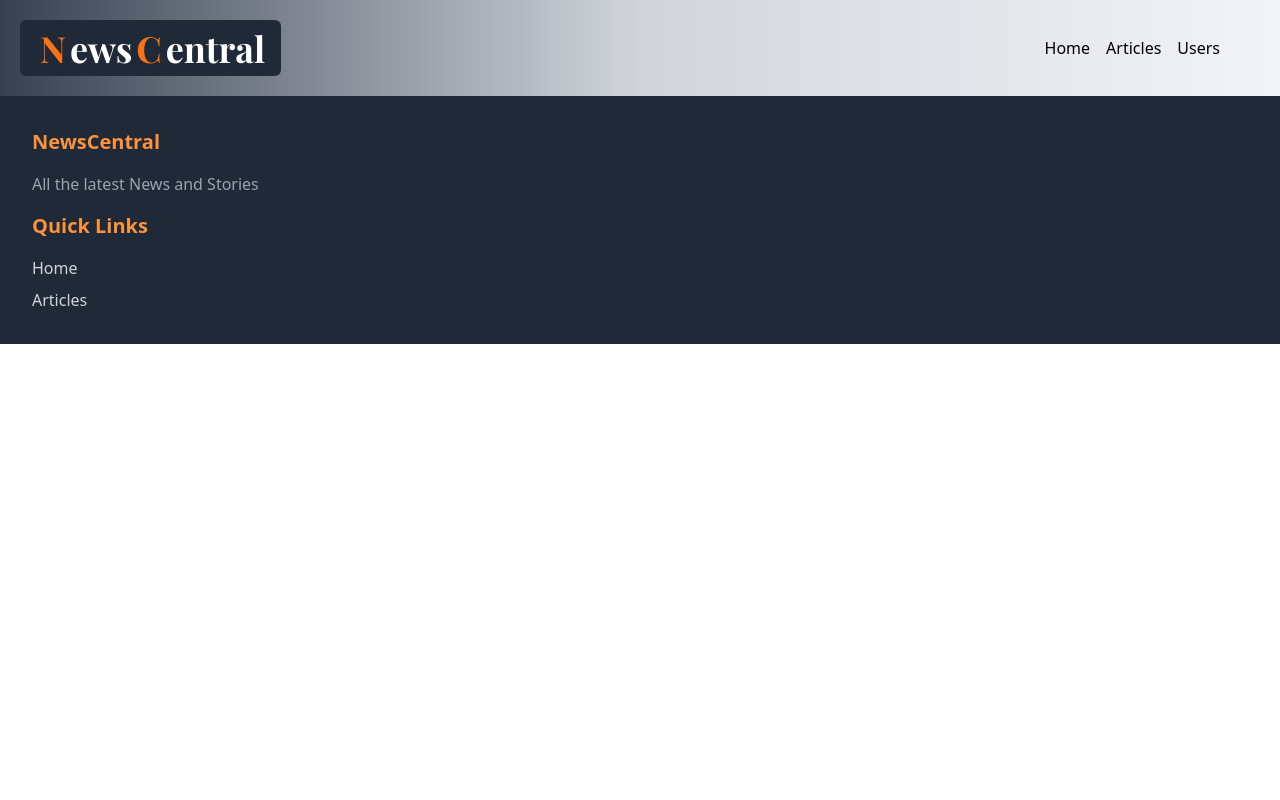
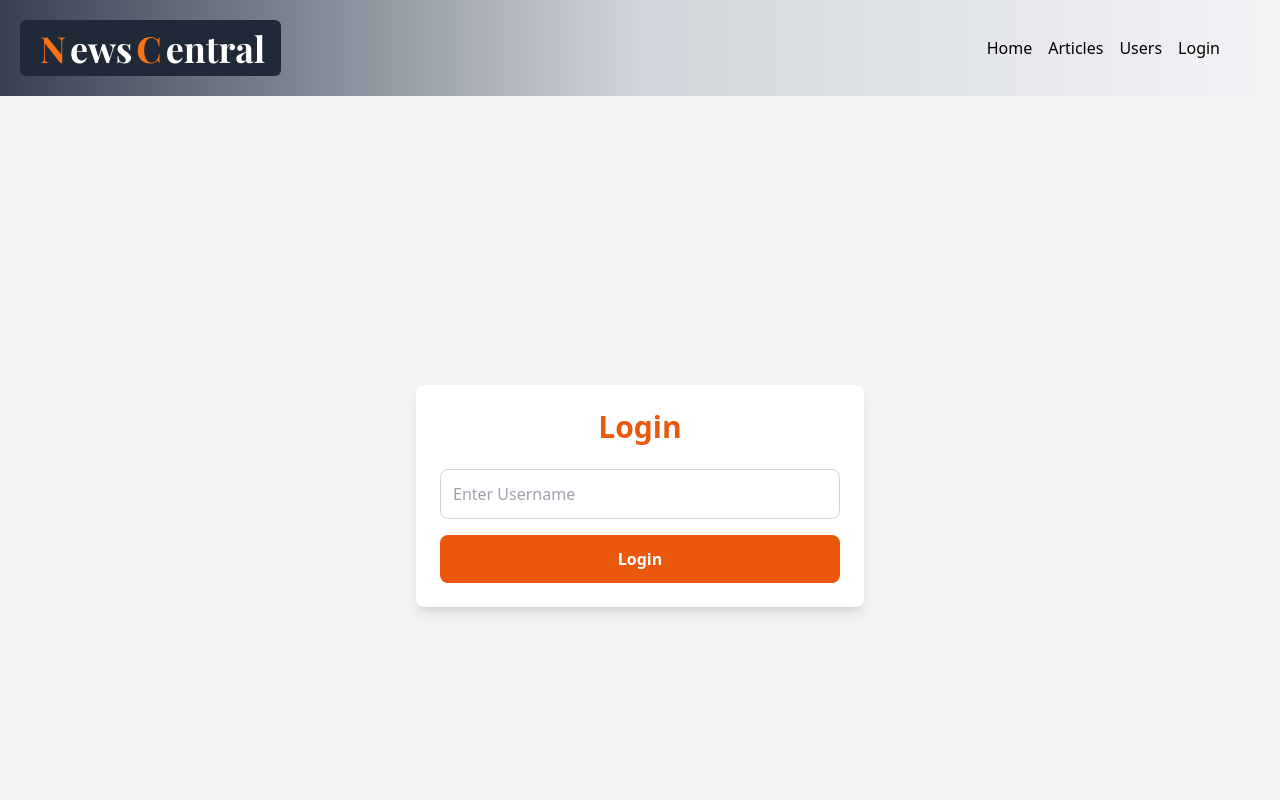
Before and after one commit to Vii182/fe-nc-news, a React (Vite) app: page /login in a window 1280 px wide. Shown: the top 800 px of the page. Built offline with nearby package versions, Linux system fonts and the light colour scheme.

Commit message:
Added User Login Page with Login/Logout, with context. Added 2 User fetching functions

```diff
--- a/src/App.jsx
+++ b/src/App.jsx
@@ -6,9 +6,12 @@ import Articles from "./sections/Articles";
 import Users from "./sections/Users";
 import SingleArticle from "./components/articles-components/SingleArticle";
 import Footer from "./components/Footer";
+import LoginPage from "./sections/LoginPage";
+import { UserProvider } from "./context/UserContext";
 
 function App() {
   return (
+    <UserProvider>
       <div>
         <Header />
         <Routes>
@@ -16,9 +19,11 @@ function App() {
           <Route path="/articles" element={<Articles />} />
           <Route path="/articles/:article_id" element={<SingleArticle />} />
           <Route path="/users" element={<Users />} />
+          <Route path="/login" element={<LoginPage />} />
         </Routes>
         <Footer />
       </div>
+    </UserProvider>
   );
 }
 
--- a/src/components/NavBar.jsx
+++ b/src/components/NavBar.jsx
@@ -21,6 +21,12 @@ const NavBar = () => {
       >
         Users
       </Link>
+      <Link
+        to="/login"
+        className="transition-transform transform hover:scale-110 hover:text-orange-500 focus:outline-none focus:ring-2 focus:ring-orange-600"
+      >
+        Login
+      </Link>
     </nav>
   );
 };
--- /dev/null
+++ b/src/components/users-components/Login.jsx
@@ -0,0 +1,61 @@
+import { useContext, useState } from "react";
+import { UserContext } from "../../context/UserContext";
+import { getUserByUsername } from "../../functions/api";
+
+const LoginForm = () => {
+  const { user, login, logout } = useContext(UserContext);
+  const [username, setUsername] = useState("");
+  const [isError, setIsError] = useState(null);
+
+  const handleLogin = async () => {
+    try {
+      const validUser = await getUserByUsername(username);
+      if (validUser) {
+        login(username);
+        setUsername("");
+        setIsError(null);
+      }
+    } catch {
+      setIsError("User not found");
+    }
+  };
+
+  return (
+    <div className="login-component">
+      {user ? (
+        <>
+          <span className="text-orange-600 text-lg font-semibold">
+            Welcome, {user.username}
+          </span>
+          <button
+            onClick={logout}
+            className="mt-4 p-3 bg-red-600 text-white rounded-lg hover:bg-red-700 focus:outline-none focus:ring-2 focus:ring-red-500 w-full"
+          >
+            Logout
+          </button>
+        </>
+      ) : (
+        <>
+          <input
+            type="text"
+            value={username}
+            onChange={(event) => setUsername(event.target.value)}
+            placeholder="Enter Username"
+            className="w-full p-3 border border-gray-300 rounded-lg mb-4 focus:outline-none focus:border-indigo-500"
+          />
+          <button
+            onClick={handleLogin}
+            className="w-full p-3 bg-orange-600 text-white font-semibold rounded-lg hover:bg-orange-700 focus:outline-none focus:ring-2 focus:ring-orange-500"
+          >
+            Login
+          </button>
+          {isError && (
+            <p className="text-red-500 mt-2 text-center">{isError}</p>
+          )}
+        </>
+      )}
+    </div>
+  );
+};
+
+export default LoginForm;
--- a/src/functions/api.js
+++ b/src/functions/api.js
@@ -30,9 +30,25 @@ async function updateArticleVotes(id, inc_votes) {
   return response.data.updatedVotes;
 }
 
+function getUsers() {
+  return axios.get(`${baseUrl}/users`).then(({ data }) => {
+    const users = data.users;
+    return users;
+  });
+}
+
+function getUserByUsername(username) {
+  return axios.get(`${baseUrl}/users/${username}`).then(({ data }) => {
+    const user = data.user;
+    return user;
+  });
+}
+
 export {
   getArticles,
   getArticleById,
   getCommentsByArticleId,
   updateArticleVotes,
+  getUsers,
+  getUserByUsername,
 };
--- /dev/null
+++ b/src/sections/LoginPage.jsx
@@ -0,0 +1,16 @@
+import LoginForm from "../components/users-components/Login";
+
+const LoginPage = () => {
+  return (
+    <section className="flex items-center justify-center h-screen bg-gray-100">
+      <div className="w-full max-w-md p-6 bg-white rounded-lg shadow-lg">
+        <h2 className="text-3xl font-bold text-orange-600 mb-6 text-center">
+          Login
+        </h2>
+        <LoginForm />
+      </div>
+    </section>
+  );
+};
+
+export default LoginPage;
```
Lines whose indentation alone changed are shown as unchanged.
